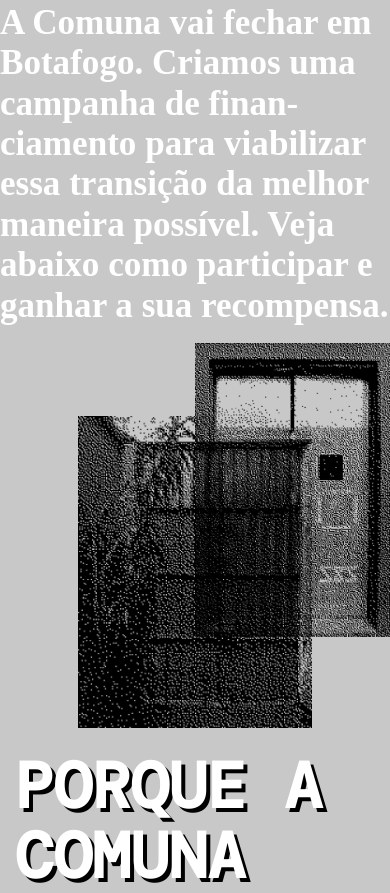
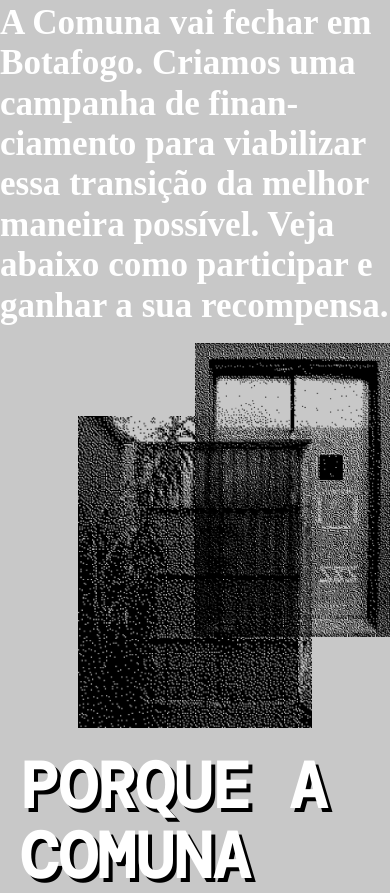
Before and after one commit to bnruo/comunafecha, a plain HTML site: page index.html in a window 390 px wide. Shown: the part 207-1100 px from the top of the page. Drawn offline with nearby package versions, Linux system fonts and the light colour scheme; a web font is replaced by a local one.

Commit message:
Add files via upload

```diff
--- a/estilo.css
+++ b/estilo.css
@@ -171,7 +171,7 @@ a:hover {
 }
 
 .blocotexto {
-	margin: 20px 15px 10px 15px;
+	margin: 20px 20px 10px 20px;
 	display: flex;
 	align-items: flex-start;
 	flex-direction: column;
@@ -276,6 +276,10 @@ hr {
 			font-size: 4.5vw;
 		}
 
+		.dentro {
+			max-width: 1000px;
+		}
+
 }
 
 @media only screen and (max-width: 1100px)
```
